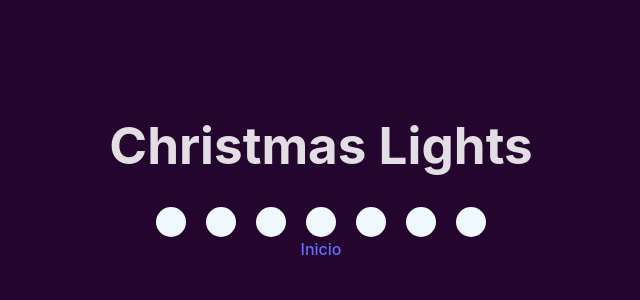
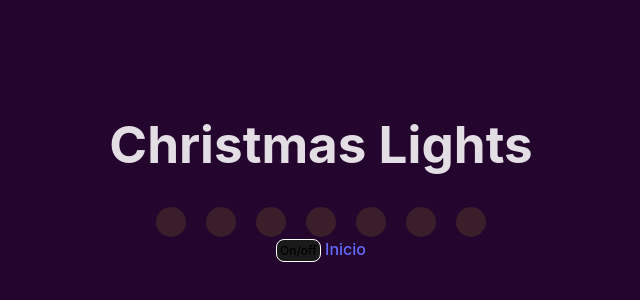
Before and after one commit to EricNegreido/littleApps, a React (Vite) app: page /christmasLights in a window 1280 px wide. Shown: the part 228-528 px from the top of the page, without its empty margins (319-959 px from the left). Built offline with nearby package versions, Linux system fonts and the light colour scheme.

Commit message:
<feature> switch to lights

```diff
--- a/src/pageModuls/christmas Lights/christmasLights.jsx
+++ b/src/pageModuls/christmas Lights/christmasLights.jsx
@@ -1,16 +1,23 @@
+import {useState} from 'react'
 import { Link } from "../../Link";
 import './style.css';
 export function ChristmasLights(){
+  const [toggle, setToggle] = useState(false);
+  function handleCLick(){
+    setToggle(!toggle);
+    }
     return <>
       <h1> Christmas Lights </h1>
       <main className="stringLights">
-        <div className="light"></div>
-        <div className="light"></div>
-        <div className="light"></div>
-        <div className="light"></div>
-        <div className="light"></div>
-        <div className="light"></div>
-        <div className="light"></div> </main>
+        <div className={toggle ? 'light animationLights' : 'light'}></div>
+        <div className={toggle ? 'light secondAnimationLights' : 'light'}></div>
+        <div className={toggle ? 'light animationLights' : 'light'}></div>
+        <div className={toggle ? 'light secondAnimationLights' : 'light'}></div>
+        <div className={toggle ? 'light animationLights' : 'light'}></div>
+        <div className={toggle ? 'light secondAnimationLights' : 'light'}></div>
+        <div className={toggle ? 'light animationLights' : 'light'}></div>
+      </main>
+      <button className='switch' onClick={handleCLick}> On/off </button>
       <Link to='/'> Inicio </Link>
     </>
 }
--- a/src/pageModuls/christmas Lights/style.css
+++ b/src/pageModuls/christmas Lights/style.css
@@ -7,6 +7,31 @@
 .light{
   width: 30px;
   height: 30px;
-  background-color: aliceblue;
   border-radius: 50%;
+  background-color: rgba(255, 255, 0, 0.10);
 }
+.animationLights{
+  animation: 2s infinite alternate lights;
+
+}
+.secondAnimationLights{
+  animation: 2s infinite alternate lights 1s;
+
+}
+.switch{
+  border: 1px solid #fff;
+  font-size: 12px;
+  padding: 3px;
+}
+
+
+@keyframes lights {
+  to{
+    background-color: rgba(255, 255, 0, 0.10);
+  }
+
+  from{
+    background-color: yellow;
+    box-shadow: 0px 0px 10px yellow;
+  }
+}
```
